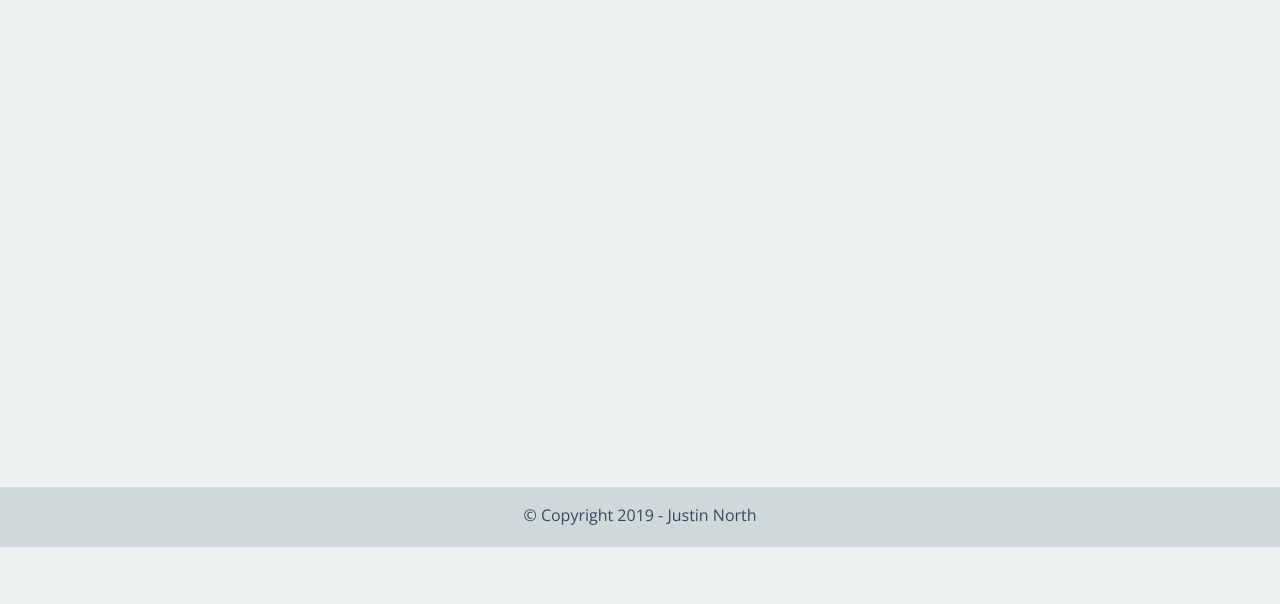
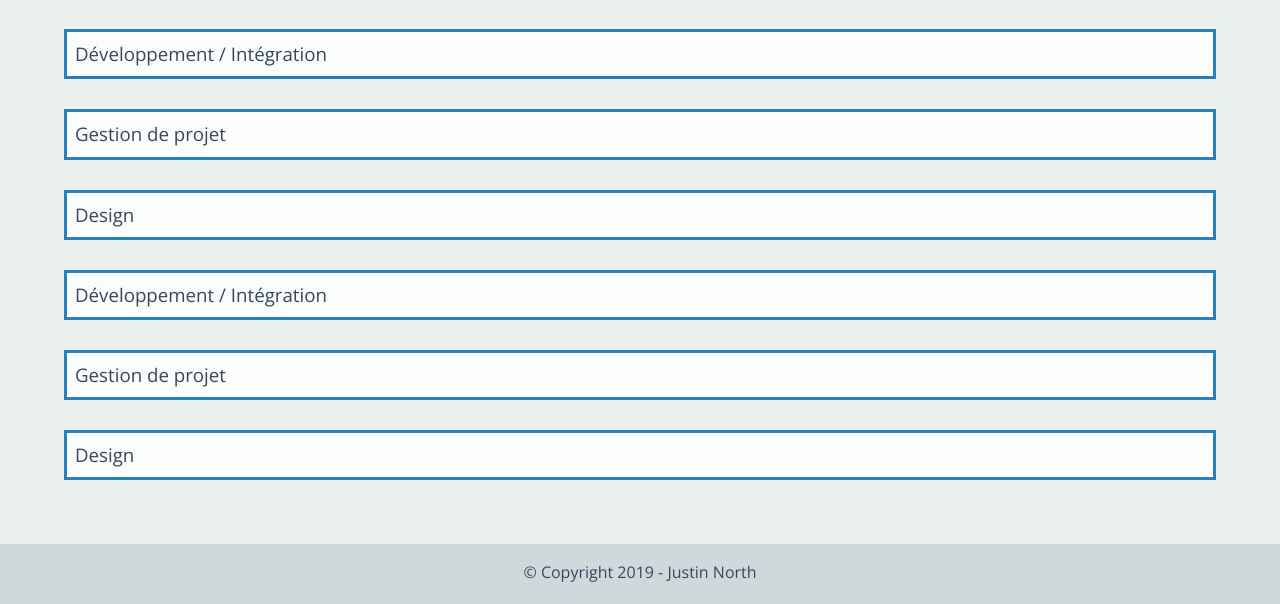
Before and after one commit to justinnth/Justin-North, a website: page dist/competences.html in a window 1280 px wide. Shown: the part 253-857 px from the top of the page. Before the commit the page ends 800 px from the top, so only its background shows below. Drawn offline with nearby package versions, Linux system fonts and the light colour scheme.

Commit message:
Started 'Compétences'

```diff
--- a/scss/main.scss
+++ b/scss/main.scss
@@ -128,6 +128,25 @@ main {
   }
 }
 
+//Page compétences
+.competences{
+  display: grid;
+  grid-gap: 30px;
+  grid-template-areas:
+  'cp1'
+  'cp2'
+  'cp3'
+  'cp4'
+  'cp5'
+  'cp6';
+
+  .cp{
+    padding: 0.5rem;
+    background: lighten($primary-color, 5);
+    border: $secondary-color 3px solid;
+  }
+}
+
 // Page de contact
 .boxes{
   display: flex;
```
Also changed, not shown: dist/competences.html, dist/css/main.css, dist/index.html.
